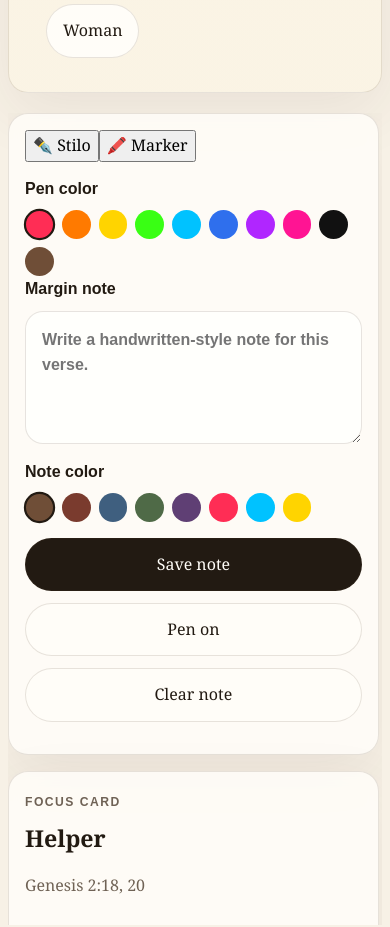
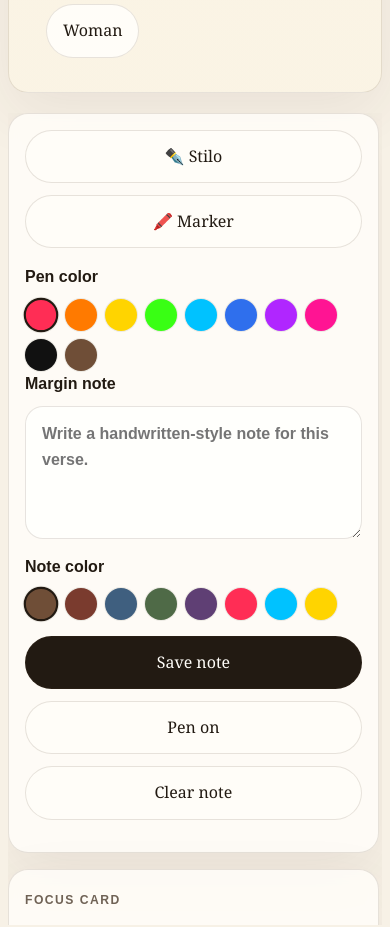
Before and after one commit to gabrielburcea/logos-incarnate, a Next.js app: page /genesis-2/study in a window 390 px wide. Shown: the part 7400-8327 px from the top of the page. Built offline with nearby package versions, Linux system fonts and the light colour scheme.

Commit message:
Hide chapter meta in reading mode and refine annotation tool styles

```diff
--- a/app/globals.css
+++ b/app/globals.css
@@ -115,7 +115,8 @@ button {
 .segmented-control a,
 .annotation-actions button,
 .focus-targets button,
-.target-picker__buttons button {
+.target-picker__buttons button,
+.annotation-toolbar button {
   transition:
     background-color 180ms ease,
     color 180ms ease,
@@ -147,7 +148,8 @@ button {
 .segmented-control a.is-active,
 .annotation-actions button.is-active,
 .focus-targets button.is-active,
-.target-picker__buttons button.is-active {
+.target-picker__buttons button.is-active,
+.annotation-toolbar button.is-active {
   background: var(--ink);
   color: var(--paper);
 }
@@ -158,7 +160,8 @@ button {
 .segmented-control a,
 .annotation-actions button,
 .focus-targets button,
-.target-picker__buttons button {
+.target-picker__buttons button,
+.annotation-toolbar button {
   background: var(--paper);
 }
 
@@ -196,10 +199,7 @@ button {
 }
 
 .chapter-meta {
-  display: grid;
-  gap: 0.75rem;
-  align-content: start;
-  min-width: 220px;
+  display: none;
 }
 
 .chapter-meta span {
@@ -235,7 +235,8 @@ button {
 .segmented-control a,
 .annotation-actions button,
 .focus-targets button,
-.target-picker__buttons button {
+.target-picker__buttons button,
+.annotation-toolbar button {
   display: inline-flex;
   align-items: center;
   justify-content: center;
@@ -395,6 +396,12 @@ button {
   text-decoration-skip-ink: none;
 }
 
+.verse-word.is-marker-underlined {
+  text-decoration-thickness: 10px;
+  text-underline-offset: 0.05em;
+  text-decoration-skip-ink: none;
+}
+
 .verse-word.is-word-button {
   border: 0;
   padding: 0;
@@ -460,6 +467,13 @@ button {
   padding-right: 0.2rem;
 }
 
+.annotation-toolbar {
+  display: flex;
+  flex-wrap: wrap;
+  gap: 0.75rem;
+  margin-bottom: 1rem;
+}
+
 .annotation-actions {
   display: flex;
   flex-wrap: wrap;
@@ -519,6 +533,12 @@ button {
   height: 1.8rem;
   border-radius: 999px;
   border: 2px solid transparent;
+  box-shadow: 0 0 0 1px rgba(34, 26, 18, 0.08);
+}
+
+.color-picker__swatches--bright button {
+  width: 2rem;
+  height: 2rem;
 }
 
 .color-picker__swatches button.is-active {
@@ -695,7 +715,8 @@ button {
 
   .hero-actions,
   .segmented-control,
-  .annotation-actions {
+  .annotation-actions,
+  .annotation-toolbar {
     display: grid;
   }
 
@@ -703,7 +724,8 @@ button {
   .secondary-link,
   .segmented-control a,
   .segmented-control button,
-  .annotation-actions button {
+  .annotation-actions button,
+  .annotation-toolbar button {
     width: 100%;
   }
 
```
